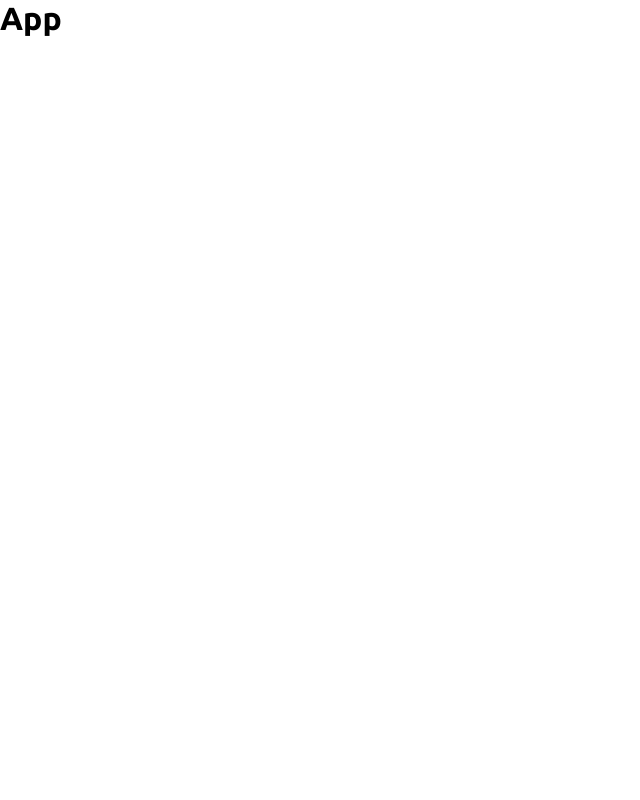
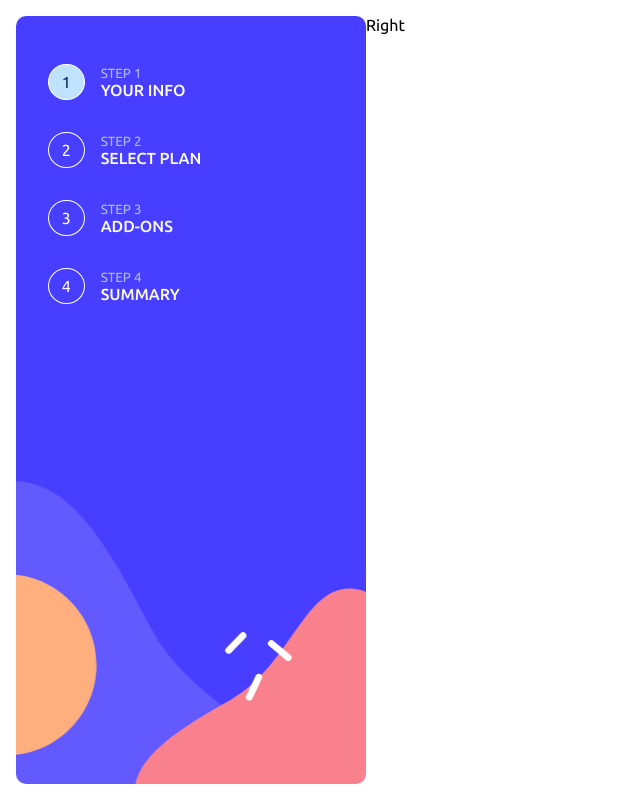
Before and after one commit to rowleks/fe-multi-step-form, a React (Vite) app: page / in a window 1280 px wide. Shown: the whole page, without its empty margins (0-640 px from the left). Built offline with nearby package versions, Linux system fonts and the light colour scheme.

Commit message:
completed sidebar

```diff
--- a/src/App.scss
+++ b/src/App.scss
@@ -1 +1,17 @@
-@import "./styles/variables.scss";
+@use "./styles/variables.scss" as *;
+@use "./styles/mixins.scss" as *;
+
+main {
+    display: flex; flex-direction: column;
+    height: 100vh;
+
+    @include sm {
+        display: grid;
+        grid-template-columns: 350px 1fr;
+        padding: 1rem;
+
+    }
+
+
+
+}
--- a/src/App.tsx
+++ b/src/App.tsx
@@ -1,12 +1,16 @@
 import './App.scss'
+import Sidebar from './components/sidebar/Sidebar'
 
 function App() {
 
   return (
-    <>
+  <main>
+    <section className='left'>
+      <Sidebar />
+    </section>
 
-    <h1>App</h1>
-    </>
+    <section className='right'>Right</section>
+  </main>
   )
 }
 
--- /dev/null
+++ b/src/components/sidebar/Sidebar.tsx
@@ -0,0 +1,43 @@
+import "./sidebar.scss";
+function Sidebar() {
+  return (
+    <>
+    <aside className="sidebar" >
+
+      <div className="step">
+        <span className="active">1</span>
+        <div className="step-info">
+          <small>STEP 1</small>
+          <span>YOUR INFO</span>
+        </div>
+      </div>
+
+      <div className="step">
+        <span>2</span>
+        <div className="step-info">
+          <small>STEP 2</small>
+          <span>SELECT PLAN</span>
+        </div>
+
+      </div>
+      <div className="step">
+        <span>3</span>
+        <div className="step-info">
+          <small>STEP 3</small>
+          <span>ADD-ONS</span>
+        </div>
+      </div>
+
+      <div className="step">
+        <span>4</span>
+        <div className="step-info">
+          <small>STEP 4</small>
+          <span>SUMMARY</span>
+        </div>
+      </div>
+    </aside>
+    </>
+  )
+}
+
+export default Sidebar
--- /dev/null
+++ b/src/components/sidebar/sidebar.scss
@@ -0,0 +1,61 @@
+@use "../../styles/variables.scss" as *;
+@use "../../styles/mixins.scss" as *;
+
+aside.sidebar {
+    background-image: url("/public/bg-sidebar-mobile.svg");
+    background-size: cover;
+    background-repeat: no-repeat;
+    background-position: center;
+    height: 250px;
+    display: flex; justify-content: center;
+    align-items: flex-start;
+    padding: 2rem;
+    gap: 1rem;
+
+    @include sm {
+        background-image: url("/public/bg-sidebar-desktop.svg");
+        height: 100%;
+        padding: 3rem 2rem;
+        gap: 2rem;
+        border-radius: 10px;
+        flex-direction: column;
+        justify-content: flex-start;
+    }
+
+    div.step {
+        display: flex; align-items: center;
+        gap: 1rem;
+
+        >span {
+            border: 1px solid $white;
+            border-radius: 50%;
+            text-align: center;
+            padding: .5rem .8rem;
+            color: $white;
+
+            &.active {
+                color: $marine-blue;
+                background-color: $light-blue;
+            }
+        }
+
+        div.step-info {
+            display: none;
+
+            @include sm {
+                display: flex;
+                flex-direction: column;
+            }
+
+            small {
+                color: $pastel-blue;
+            }
+
+            span {
+                color: $alabaster;
+                font-weight: 500;
+            }
+        }
+    }
+
+}
--- a/src/index.scss
+++ b/src/index.scss
@@ -7,4 +7,5 @@
 
 body {
     font-family: "Ubuntu";
+    font-size: 1rem;
 }
--- /dev/null
+++ b/src/styles/mixins.scss
@@ -0,0 +1,5 @@
+@mixin sm {
+    @media (min-width: 900px) {
+        @content;
+    }
+}
```
Also changed, not shown: src/components/heading/Heading.tsx (added, +13 -0 lines), src/components/heading/heading.scss (added, +8 -0 lines), 1 other file (tests, documents, lock files or other folders).
